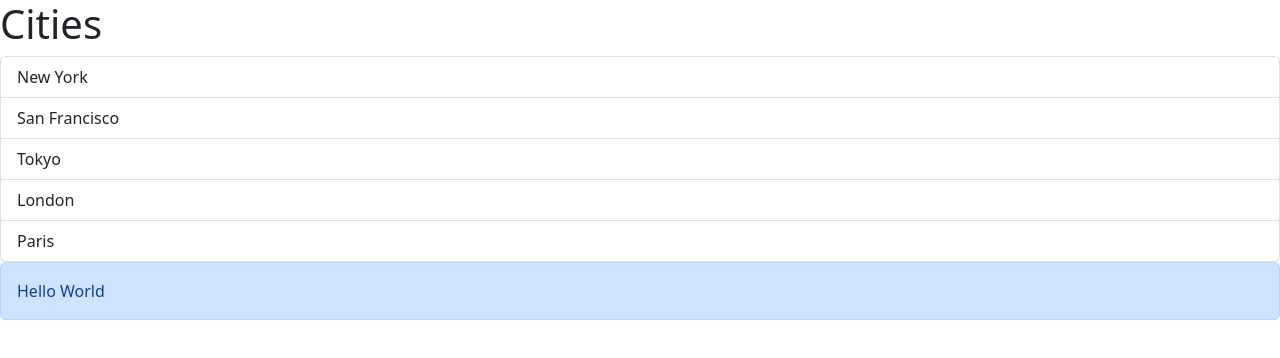
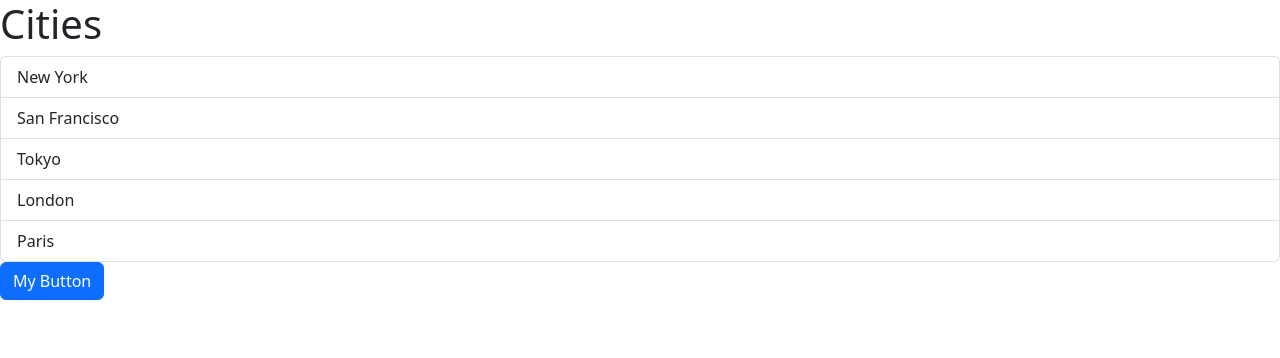
Before and after one commit to mithunthambawita/react-practice-repo, a React (Vite) app: page / in a window 1280 px wide. Shown: the top 358 px of the page. Built offline with nearby package versions, Linux system fonts and the light colour scheme.

Commit message:
showing an alert

```diff
--- a/src/App.tsx
+++ b/src/App.tsx
@@ -1,10 +1,14 @@
+import { useState } from "react";
 import Alert from "./components/Alert";
+import Button from "./components/Button";
 import ListGroup from "./components/ListGroup";
 let items = ["New York", "San Francisco", "Tokyo", "London", "Paris"];
 const handleSelecItem = (item: string) => {
   console.log(item);
 };
 function App() {
+  const [alertVisible, setAlertVisibility] = useState(false);
+
   return (
     <div>
       <ListGroup
@@ -12,9 +16,10 @@
         heading={"Cities"}
         onSelectItem={handleSelecItem}
       ></ListGroup>
-      <Alert>
-        Hello <span>World</span>
-      </Alert>
+      {alertVisible && (
+        <Alert onClose={() => setAlertVisibility(false)}>My Alert</Alert>
+      )}
+      <Button onClick={() => setAlertVisibility(true)}>My Button</Button>
     </div>
   );
 }
--- a/src/components/Alert.tsx
+++ b/src/components/Alert.tsx
@@ -2,10 +2,22 @@
 
 interface Props {
   children: ReactNode;
+  onClose: () => void;
 }
 
-const Alert = ({ children }: Props) => {
-  return <div className="alert alert-primary">{children}</div>;
+const Alert = ({ children, onClose }: Props) => {
+  return (
+    <div className="alert alert-primary alert-dismissible">
+      {children}
+      <button
+        type="button"
+        className="btn-close"
+        data-bs-dismiss="alert"
+        aria-label="Close"
+        onClick={onClose}
+      ></button>
+    </div>
+  );
 };
 
 export default Alert;
--- /dev/null
+++ b/src/components/Button.tsx
@@ -0,0 +1,16 @@
+import React from "react";
+interface Props {
+  children: string;
+  color?: "primary" | "secondary" | "danger";
+  onClick: () => void;
+}
+
+const Button = ({ children, onClick, color = "primary" }: Props) => {
+  return (
+    <button className={"btn btn-" + color} onClick={onClick}>
+      {children}
+    </button>
+  );
+};
+
+export default Button;
```
